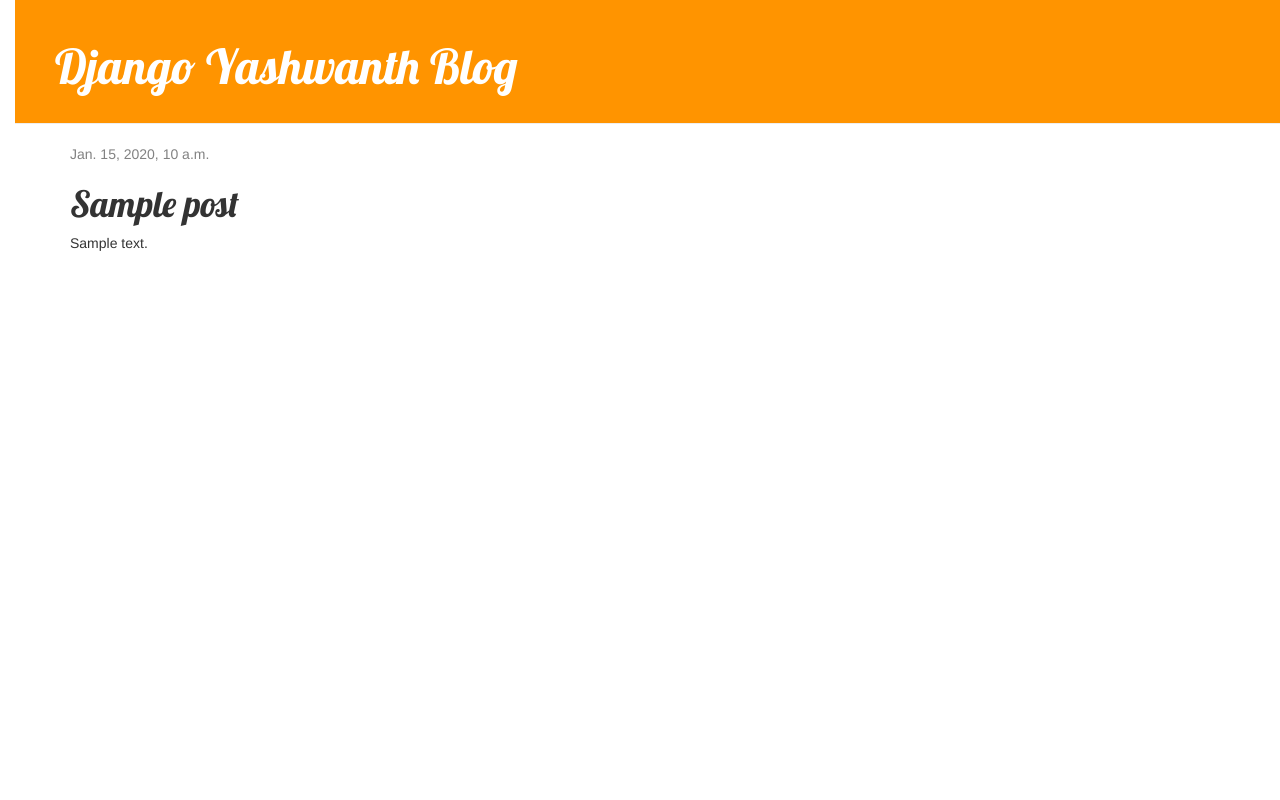
After one commit to yashwanth-kokkanti/my-first-blog, a Django app: template blog/templates/blog/post_detail.html in a window 1280 px wide. The commit adds this page. Run offline with Django 3.2, Linux system fonts and the light colour scheme; the template is opened without the code that fills it: most values are stand-ins (such as "Sample title", 1, 10 or a date in 2020); some libraries are stand-ins or nearby versions.

Commit message:
Added view and template for detailed blog post as well as CSS for the site.

```diff
--- /dev/null
+++ b/blog/static/css/blog.css
@@ -0,0 +1,55 @@
+h1 a {
+    color: #FCA205;
+    font-family: 'Lobster';
+}
+
+body {
+    padding-left: 15px;
+}
+
+.page-header {
+    background-color: #ff9400;
+    margin-top: 0;
+    padding: 20px 20px 20px 40px;
+}
+
+.page-header h1, .page-header h1 a, .page-header h1 a:visited, .page-header h1 a:active {
+    color: #ffffff;
+    font-size: 36pt;
+    text-decoration: none;
+}
+
+.content {
+    margin-left: 40px;
+}
+
+h1, h2, h3, h4 {
+    font-family: 'Lobster', cursive;
+}
+
+.date {
+    color: #828282;
+}
+
+.save {
+    float: right;
+}
+
+.post-form textarea, .post-form input {
+    width: 100%;
+}
+
+.top-menu, .top-menu:hover, .top-menu:visited {
+    color: #ffffff;
+    float: right;
+    font-size: 26pt;
+    margin-right: 20px;
+}
+
+.post {
+    margin-bottom: 70px;
+}
+
+.post h1 a, .post h1 a:visited {
+    color: #000000;
+}
--- /dev/null
+++ b/blog/templates/blog/base.html
@@ -0,0 +1,23 @@
+{% load staticfiles %}
+<html>
+    <head>
+		<link rel="stylesheet" href="//maxcdn.bootstrapcdn.com/bootstrap/3.2.0/css/bootstrap.min.css">
+		<link rel="stylesheet" href="//maxcdn.bootstrapcdn.com/bootstrap/3.2.0/css/bootstrap-theme.min.css">
+		<link rel="stylesheet" href="{% static 'css/blog.css' %}">
+		<link href="//fonts.googleapis.com/css?family=Lobster&subset=latin,latin-ext" rel="stylesheet" type="text/css">
+        <title>Django Yashwanth blog</title>
+    </head>
+    <body>
+		<div class="page-header">
+			<h1><a href="/">Django Yashwanth Blog</a></h1>
+		</div>
+		<div class="content container">
+			<div class="row">
+				<div class="col-md-8">
+				{% block content %}
+				{% endblock %}
+				</div>
+			</div>
+		</div>
+    </body>
+</html>
--- /dev/null
+++ b/blog/templates/blog/post_detail.html
@@ -0,0 +1,13 @@
+{% extends 'blog/base.html' %}
+
+{% block content %}
+    <div class="post">
+        {% if post.published_date %}
+            <div class="date">
+                {{ post.published_date }}
+            </div>
+        {% endif %}
+        <h1>{{ post.title }}</h1>
+        <p>{{ post.text|linebreaksbr }}</p>
+    </div>
+{% endblock %}
--- a/blog/urls.py
+++ b/blog/urls.py
@@ -4,5 +4,5 @@ from . import views
 
 urlpatterns = [
 	url(r'^$', views.post_list, name="post_list"),
-
+	url(r'^post/(?P<pk>\d+)/$', views.post_detail, name="post_detail"),
 ]
--- a/blog/views.py
+++ b/blog/views.py
@@ -1,4 +1,4 @@
-from django.shortcuts import render
+from django.shortcuts import render, get_object_or_404
 from django.utils import timezone
 from . models import Post
 
@@ -7,3 +7,7 @@ def post_list(request):
     #posts = Post.objects.filter(published_date__lte=timezone.now()).order_by('published_date')
     posts = Post.objects.all()
     return render(request, "blog/post_list.html", {'posts':posts})
+
+def post_detail(request, pk):
+    post = get_object_or_404(Post, pk=pk)
+    return render(request, "blog/post_detail.html", {'post':post})
--- a/mysite/settings.py
+++ b/mysite/settings.py
@@ -119,3 +119,4 @@ USE_TZ = True
 # https://docs.djangoproject.com/en/1.10/howto/static-files/
 
 STATIC_URL = '/static/'
+STATIC_ROOT = os.path.join(BASE_DIR, '/blog/static')
```
Also changed, not shown: blog/templates/blog/post_list.html (+10 -16 lines).
